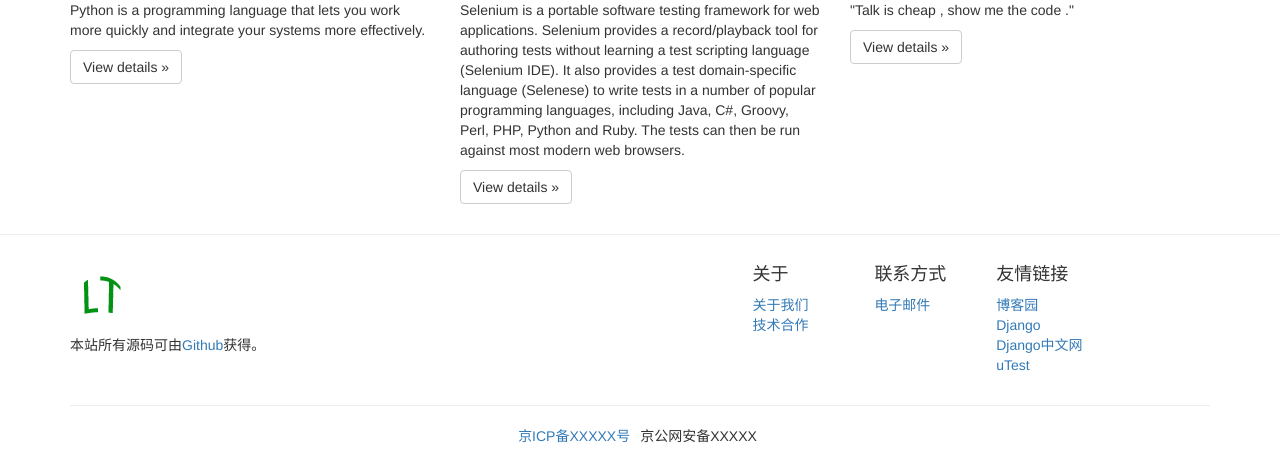
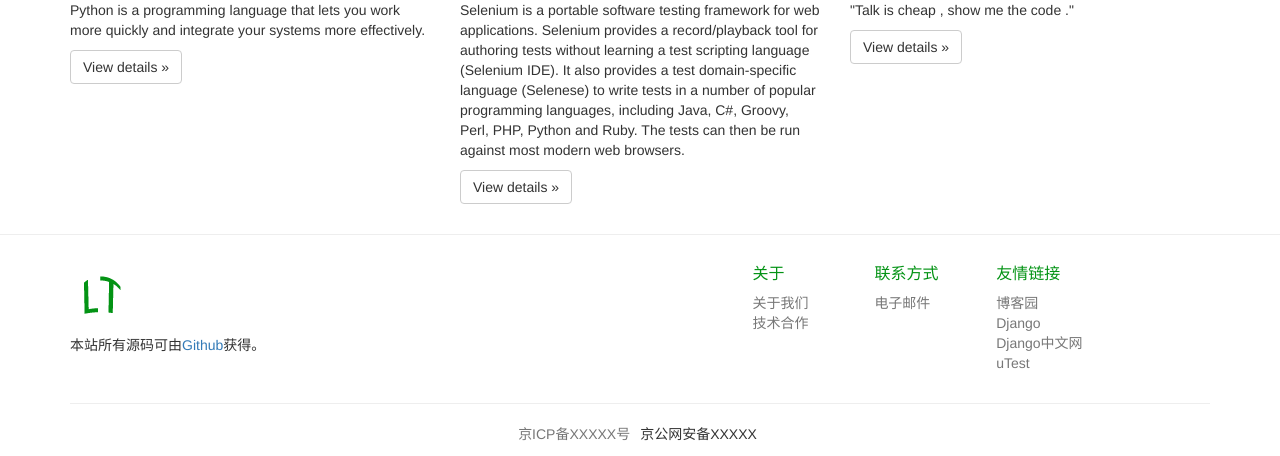
Before and after one commit to nicevoice/leettest, a Django app: page / in a window 1280 px wide. Shown: the part 494-950 px from the top of the page. Run offline with Django 3.2, Linux system fonts and the light colour scheme; parts of the project's set-up code (start-up, migrations or seed data) failed here and were passed over; some libraries are stand-ins or nearby versions.

Commit message:
add css for footer link

```diff
--- a/static/css/starter-template.css
+++ b/static/css/starter-template.css
@@ -5,3 +5,12 @@ body {
   padding: 40px 15px;
   text-align: center;
 }
+
+.footer-top .about>div h4 {
+  color: #039314;
+  font-size: 16px;
+}
+
+.footer ul a {
+  color: #777;
+}
```
Also changed, not shown: sqlite.db.
